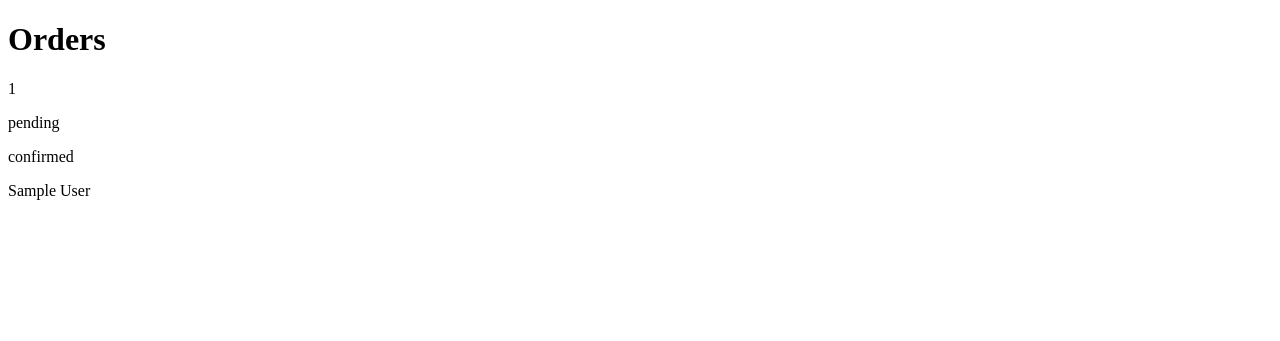
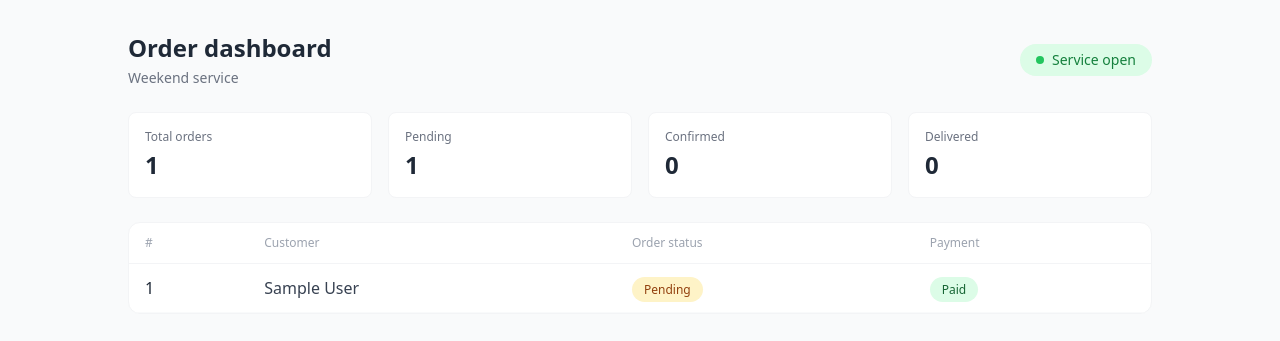
Before and after one commit to Mhamdoon/Torque-and-Taste-Automated-website, a Django app: page /order/orderlist/ in a window 1280 px wide. Shown: the top 341 px of the page. Run offline with Django 5.2, Linux system fonts and the light colour scheme; tables that the repository leaves empty hold one stand-in row (values such as "Sample post"); some libraries are stand-ins or nearby versions.

Commit message:
Add styled order dashboard with summary cards and status badges

```diff
--- a/orders/templates/orders/order_list.html
+++ b/orders/templates/orders/order_list.html
@@ -1,15 +1,92 @@
 <!DOCTYPE html>
-<html>
+<html lang="en">
 <head>
-    <title>Order List</title>
+    <meta charset="UTF-8">
+    <meta name="viewport" content="width=device-width, initial-scale=1.0">
+    <title>Order Dashboard</title>
+    <script src="https://cdn.tailwindcss.com"></script>
 </head>
-<body>
-    <h1>Orders</h1>
-{% for order in orders %}
-    <p>{{ order.order_number }}</p>
-    <p>{{ order.order_status }}</p>
-    <p>{{ order.payment_status }}</p>
-    <p>{{ order.customer }}</p>
-{% endfor %}
+<body class="bg-gray-50 min-h-screen p-8">
+
+    <!-- Header -->
+    <div class="max-w-5xl mx-auto">
+        <div class="flex items-center justify-between mb-6">
+            <div>
+                <h1 class="text-2xl font-semibold text-gray-800">Order dashboard</h1>
+                <p class="text-sm text-gray-500 mt-1">Weekend service</p>
+            </div>
+            <span class="inline-flex items-center gap-2 bg-green-100 text-green-700 text-sm font-medium px-4 py-1.5 rounded-full">
+                <span class="w-2 h-2 bg-green-500 rounded-full"></span>
+                Service open
+            </span>
+        </div>
+
+        <!-- Summary Cards -->
+        <div class="grid grid-cols-2 md:grid-cols-4 gap-4 mb-6">
+            <div class="bg-white rounded-lg p-4 border border-gray-100">
+                <p class="text-xs text-gray-500 mb-1">Total orders</p>
+                <p class="text-2xl font-semibold text-gray-800">{{ orders.count }}</p>
+            </div>
+            <div class="bg-white rounded-lg p-4 border border-gray-100">
+                <p class="text-xs text-gray-500 mb-1">Pending</p>
+                <p class="text-2xl font-semibold text-gray-800">{{ pending_count }}</p>
+            </div>
+            <div class="bg-white rounded-lg p-4 border border-gray-100">
+                <p class="text-xs text-gray-500 mb-1">Confirmed</p>
+                <p class="text-2xl font-semibold text-gray-800">{{ confirmed_count }}</p>
+            </div>
+            <div class="bg-white rounded-lg p-4 border border-gray-100">
+                <p class="text-xs text-gray-500 mb-1">Delivered</p>
+                <p class="text-2xl font-semibold text-gray-800">{{ delivered_count }}</p>
+            </div>
+        </div>
+
+        <!-- Orders Table -->
+        <div class="bg-white border border-gray-100 rounded-xl overflow-hidden">
+            <table class="w-full">
+                <thead>
+                    <tr class="border-b border-gray-100">
+                        <th class="text-left text-xs font-medium text-gray-400 px-4 py-3">#</th>
+                        <th class="text-left text-xs font-medium text-gray-400 px-4 py-3">Customer</th>
+                        <th class="text-left text-xs font-medium text-gray-400 px-4 py-3">Order status</th>
+                        <th class="text-left text-xs font-medium text-gray-400 px-4 py-3">Payment</th>
+                    </tr>
+                </thead>
+                <tbody>
+                    {% for order in orders %}
+                    <tr class="border-b border-gray-50 hover:bg-gray-50 transition-colors">
+                        <td class="px-4 py-3 font-medium text-gray-800">{{ order.order_number }}</td>
+                        <td class="px-4 py-3 text-gray-700">{{ order.customer }}</td>
+                        <td class="px-4 py-3">
+                            {% if order.order_status == 'pending' %}
+                                <span class="bg-amber-100 text-amber-800 text-xs font-medium px-3 py-1 rounded-full">Pending</span>
+                            {% elif order.order_status == 'confirmed' %}
+                                <span class="bg-green-100 text-green-800 text-xs font-medium px-3 py-1 rounded-full">Confirmed</span>
+                            {% elif order.order_status == 'sent_to_kfc' %}
+                                <span class="bg-blue-100 text-blue-800 text-xs font-medium px-3 py-1 rounded-full">Sent to KFC</span>
+                            {% elif order.order_status == 'picked_up' %}
+                                <span class="bg-purple-100 text-purple-800 text-xs font-medium px-3 py-1 rounded-full">Picked up</span>
+                            {% elif order.order_status == 'delivered' %}
+                                <span class="bg-teal-100 text-teal-800 text-xs font-medium px-3 py-1 rounded-full">Delivered</span>
+                            {% endif %}
+                        </td>
+                        <td class="px-4 py-3">
+                            {% if order.payment_status == 'confirmed' %}
+                                <span class="bg-green-100 text-green-800 text-xs font-medium px-3 py-1 rounded-full">Paid</span>
+                            {% else %}
+                                <span class="bg-red-100 text-red-800 text-xs font-medium px-3 py-1 rounded-full">Unpaid</span>
+                            {% endif %}
+                        </td>
+                    </tr>
+                    {% empty %}
+                    <tr>
+                        <td colspan="4" class="px-4 py-8 text-center text-gray-400 text-sm">No orders yet for this service window.</td>
+                    </tr>
+                    {% endfor %}
+                </tbody>
+            </table>
+        </div>
+    </div>
+
 </body>
 </html>
--- a/orders/views.py
+++ b/orders/views.py
@@ -5,8 +5,12 @@ from .models import Order
 
 def order_list(request):
     queryset = Order.objects.all()
+    querysetpending=Order.objects.filter(order_status='pending').count()
+    querysetconfirmed_count=Order.objects.filter(order_status='confirmed').count()
+    querysetdelivered_count=Order.objects.filter(order_status='delivered').count()
 # To retrieve all objects from a database table in Django, you use the all()
 #  method on your model's default objects manager. This returns a QuerySet containing all database records as model instances
-    return render(request,'orders/order_list.html',{'orders':queryset})
+    return render(request,'orders/order_list.html',{'orders':queryset,'pending_count': querysetpending,'confirmed_count':querysetconfirmed_count,
+    'delivered_count': querysetdelivered_count,})
 #make my queryset available in the template under the name orders
 #Queryset = the result of asking your database a question
```
